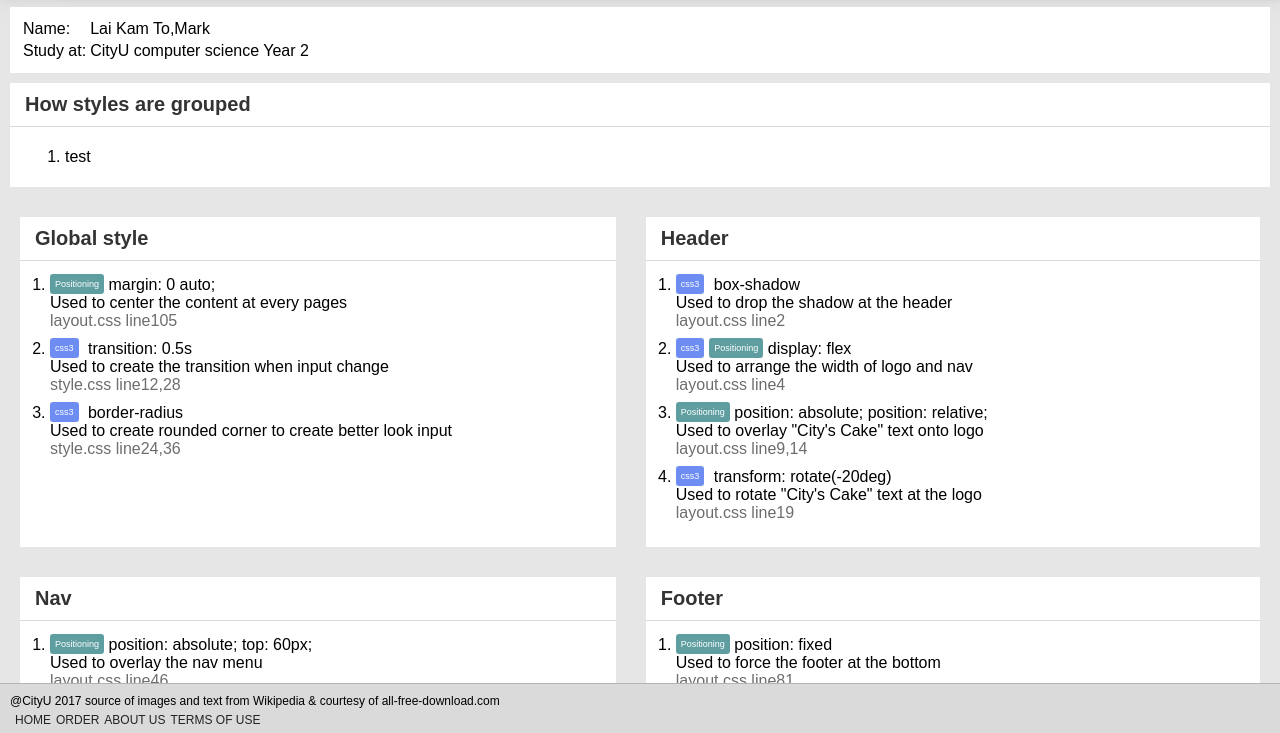
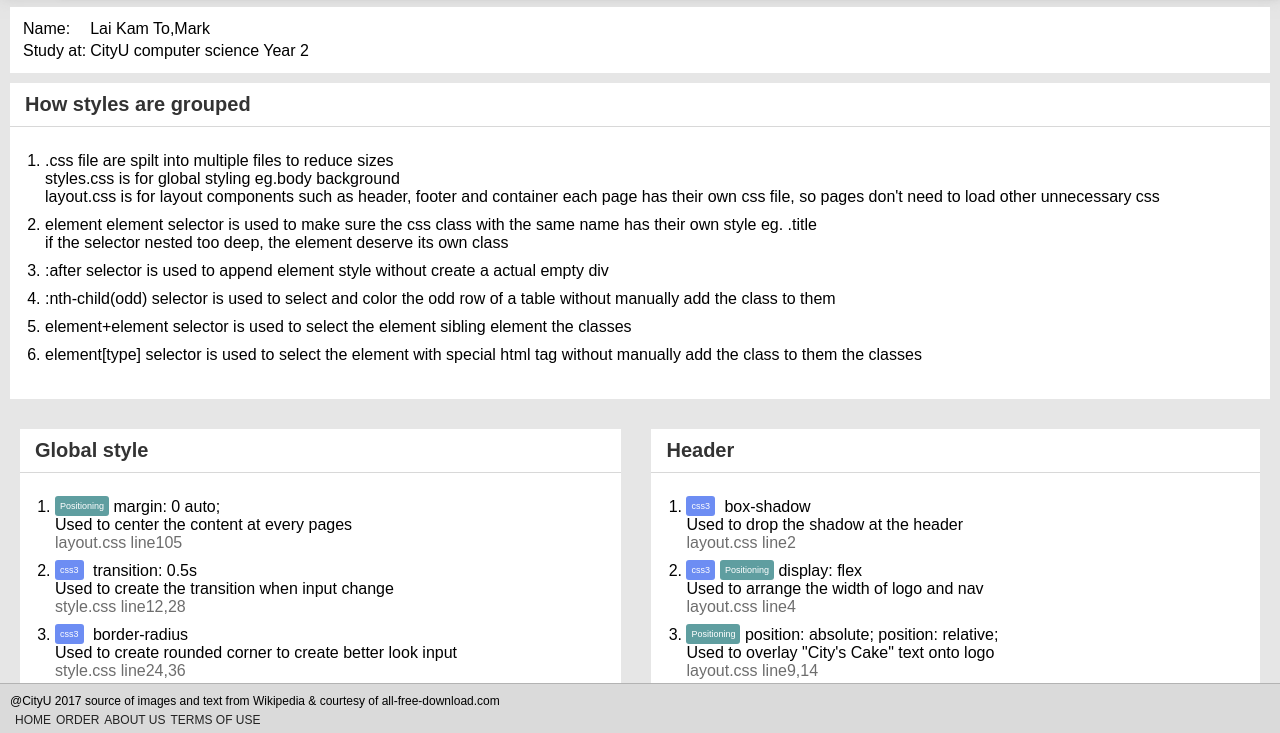
Before and after one commit to marklai1998/cs2204-html-assignment, a plain HTML site: page about_us.html in a window 1280 px wide. Shown: the part 63-796 px from the top of the page. Drawn offline with Linux system fonts and the light colour scheme.

Commit message:
chore: updated cw2

```diff
--- a/about_us.html
+++ b/about_us.html
@@ -54,8 +54,34 @@
     <div class="box">
         <div class="title">How styles are grouped</div>
         <div class="content">
-            <ol>
-                <li>test</li>
+            <ol class="feature_list">
+                <li>
+                    .css file are spilt into multiple files to reduce sizes<br />
+                    styles.css is for global styling eg.body background<br />
+                    layout.css is for layout components such as header, footer and container
+                    each page has their own css file, so pages don't need to load other unnecessary css
+                </li>
+                <li>
+                    element element selector is used to make sure the css class with the same name has their own style
+                    eg. .title<br />
+                    if the selector nested too deep, the element deserve its own class
+                </li>
+                <li>
+                    :after selector is used to append element style without create a actual empty div
+                </li>
+                <li>
+                    :nth-child(odd) selector is used to select and color the odd row of a table without manually add
+                    the class to them
+                </li>
+                <li>
+                    element+element selector is used to select the element sibling element
+                    the classes
+                </li>
+                <li>
+                    element[type] selector is used to select the element with special html tag without manually add the
+                    class to them
+                    the classes
+                </li>
             </ol>
         </div>
     </div>
--- a/stylesheets/about_us.css
+++ b/stylesheets/about_us.css
@@ -23,7 +23,7 @@
 
 .feature_list {
   margin: 0;
-  padding: 10px 15px;
+  padding: 20px 20px;
 }
 
 .feature_list li {
```
